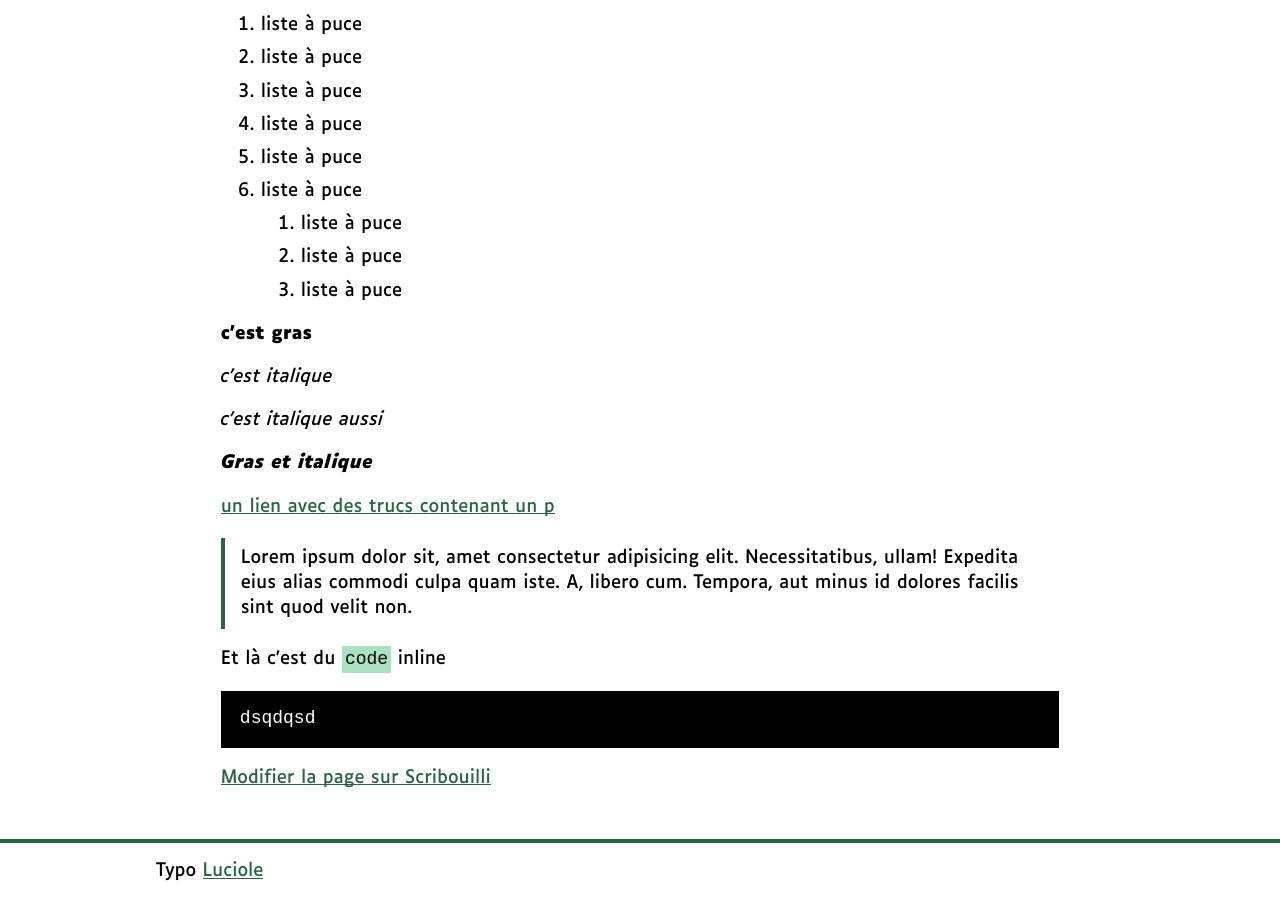
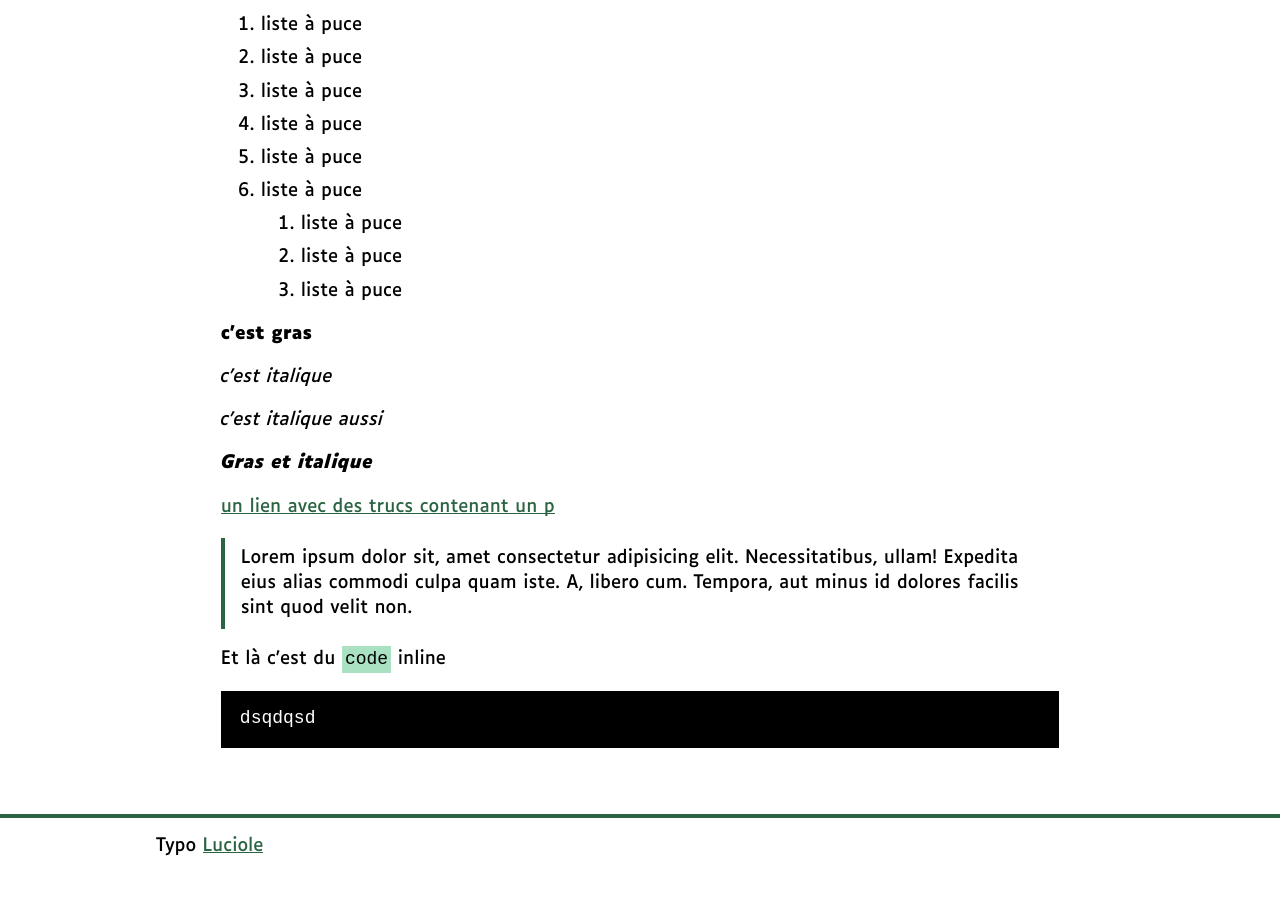
Before and after one commit to Scribouilli/mimoza, a Jekyll site: the page built from styleguide.md, in a window 1280 px wide and 900 px high, scrolled down 1108 px. Built offline with Jekyll 4.4.1, drawn with Linux system fonts in a browser that asks for light colours; some web fonts are replaced; our own code applies the rules of GitHub Pages for plain Markdown files; after the commit the page ends 1983 px from its top, so only the background shows below that.

Commit message:
vire le lien d'édition

```diff
--- a/_layouts/default.html
+++ b/_layouts/default.html
@@ -15,8 +15,6 @@
     <main>
       <div class="container">
         {{ content }}
-
-        <a href="">Modifier la page sur Scribouilli</a>
       </div>
     </main>
 
```
